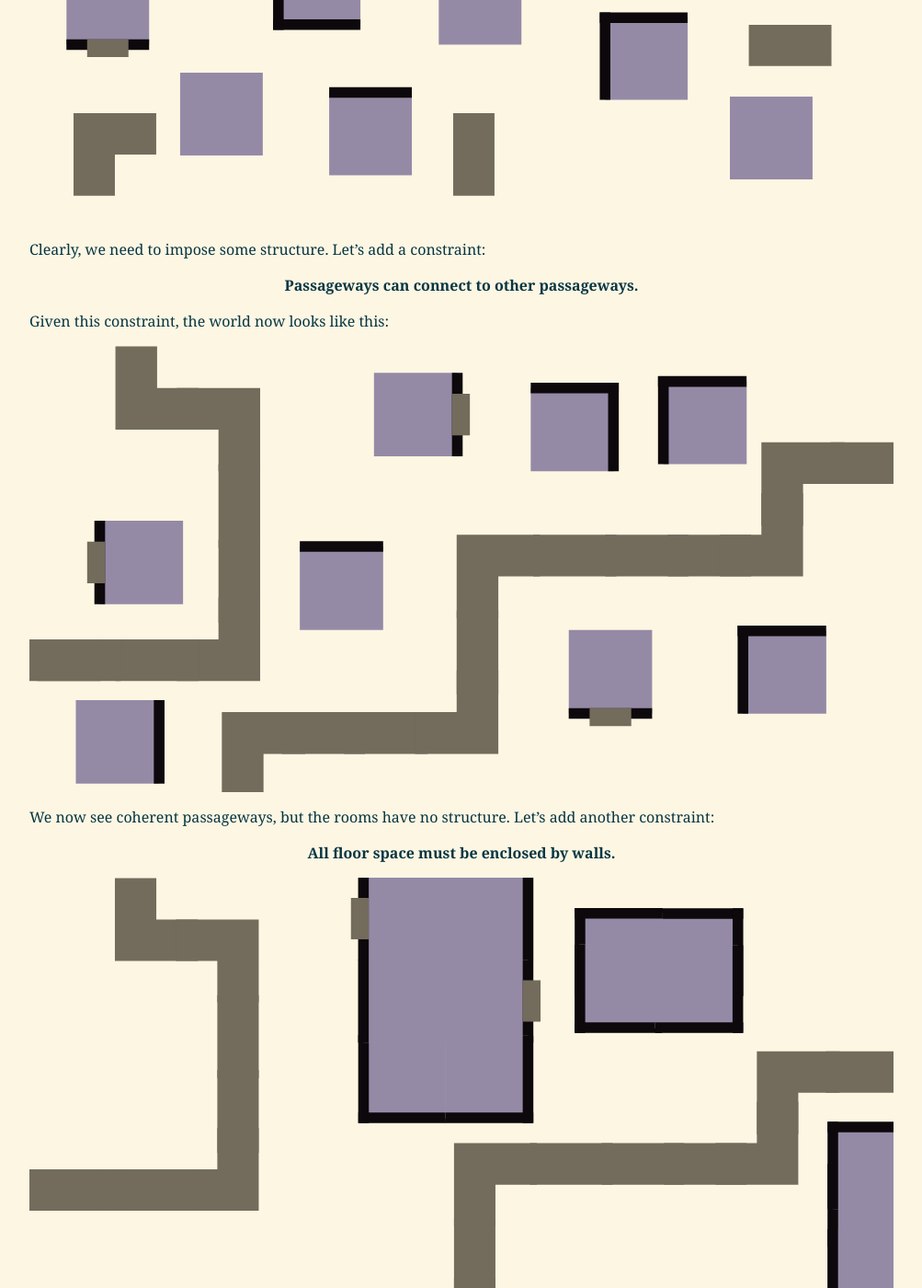
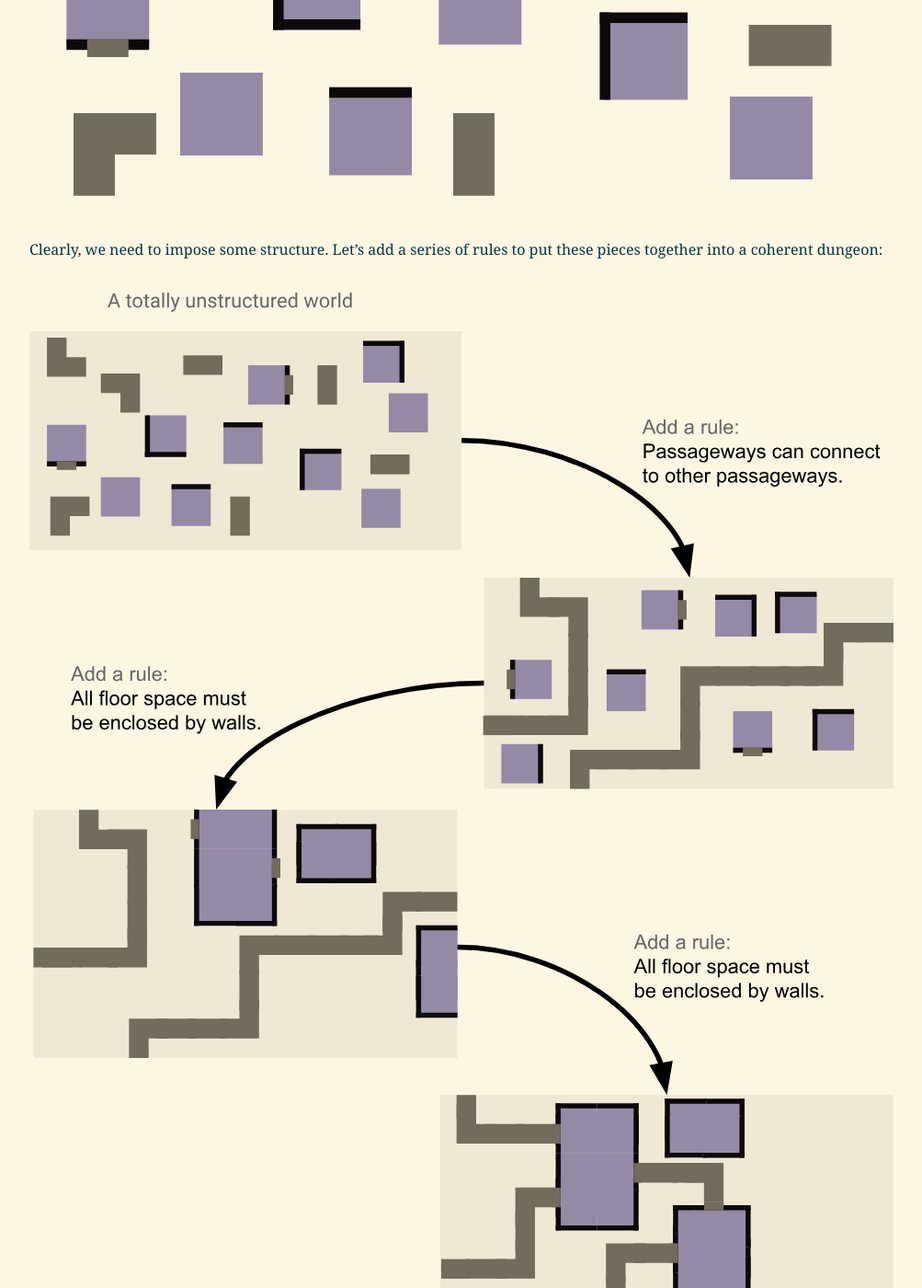
Before and after one commit to IJDykeman/ijdykeman.github.io, a Jekyll site: the page built from _posts/2019-05-17-introducing-generate-worlds.markdown, in a window 1280 px wide and 1400 px high, scrolled down 2115 px. Shown: the whole window at 92% size, without its empty margins (138-1141 px from the left). Built offline with Jekyll 4.4.1, drawn with Linux system fonts in a browser that asks for light colours; some of the changed text lies outside the part shown.

Commit message:
improve dungeon illustration

```diff
--- a/_posts/2019-05-17-introducing-generate-worlds.markdown
+++ b/_posts/2019-05-17-introducing-generate-worlds.markdown
@@ -28,31 +28,15 @@ The key idea behind generate worlds is that instead of writing code that describ
 
 Imagine we want to create a simple dungeon world containing hallways and rectangular rooms.  We will make the world by assembling these six passageway and room pieces:
 
-![depth from motion graph]({{ site.url }}/assets/rule_based_procedural_generation/dungeon_parts.svg)
+![dungeon parts]({{ site.url }}/assets/rule_based_procedural_generation/dungeon_parts.svg)
 
  Here is a world made of those hallway and room pieces:
 
-![depth from motion graph]({{ site.url }}/assets/rule_based_procedural_generation/disorganized_dungeon.svg)
+![disorganized dungeon]({{ site.url }}/assets/rule_based_procedural_generation/disorganized_dungeon.svg)
 
-Clearly, we need to impose some structure.  Let’s add a constraint:
+Clearly, we need to impose some structure.  Let’s add a series of rules to put these pieces together into a coherent dungeon:
 
-**<center>Passageways can connect to other passageways.</center>**
-
-Given this constraint, the world now looks like this:
-
-![depth from motion graph]({{ site.url }}/assets/rule_based_procedural_generation/dungeon_w_coherent_halls.svg)
-
-We now see coherent passageways, but the rooms have no structure.  Let’s add another constraint:
-
-**<center>All floor space must be enclosed by walls.</center>**
-
-![depth from motion graph]({{ site.url }}/assets/rule_based_procedural_generation/dungeon_w_coherent_halls_and_rooms.svg)
-
-Finally we need to specify that passageways should connect to rooms, so we add the constraint
-
-**<center>Passageways can connect to doors.</center>**
-
-![a nice looking dungeon]({{ site.url }}/assets/rule_based_procedural_generation/coherent_dungeon.svg)
+![dungeon construction]({{ site.url }}/assets/rule_based_procedural_generation/full_dungeon_sequence.svg)
 
 
 We now have a reasonable looking, simple dungeon layout.  To recap, the constraints are simply
```
Also changed, not shown: assets/rule_based_procedural_generation/full_dungeon_sequence.svg (added), 1 other file.
